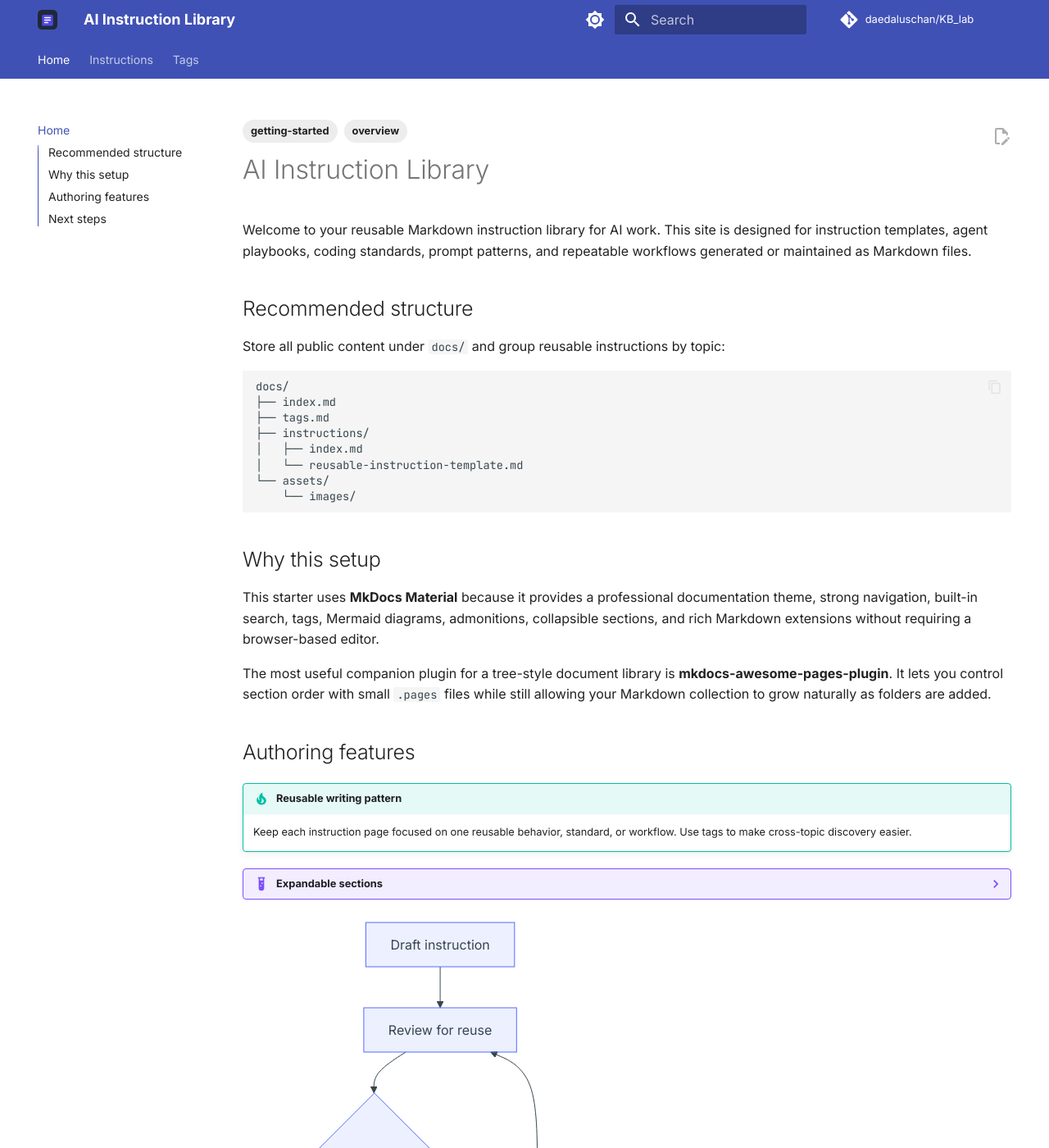
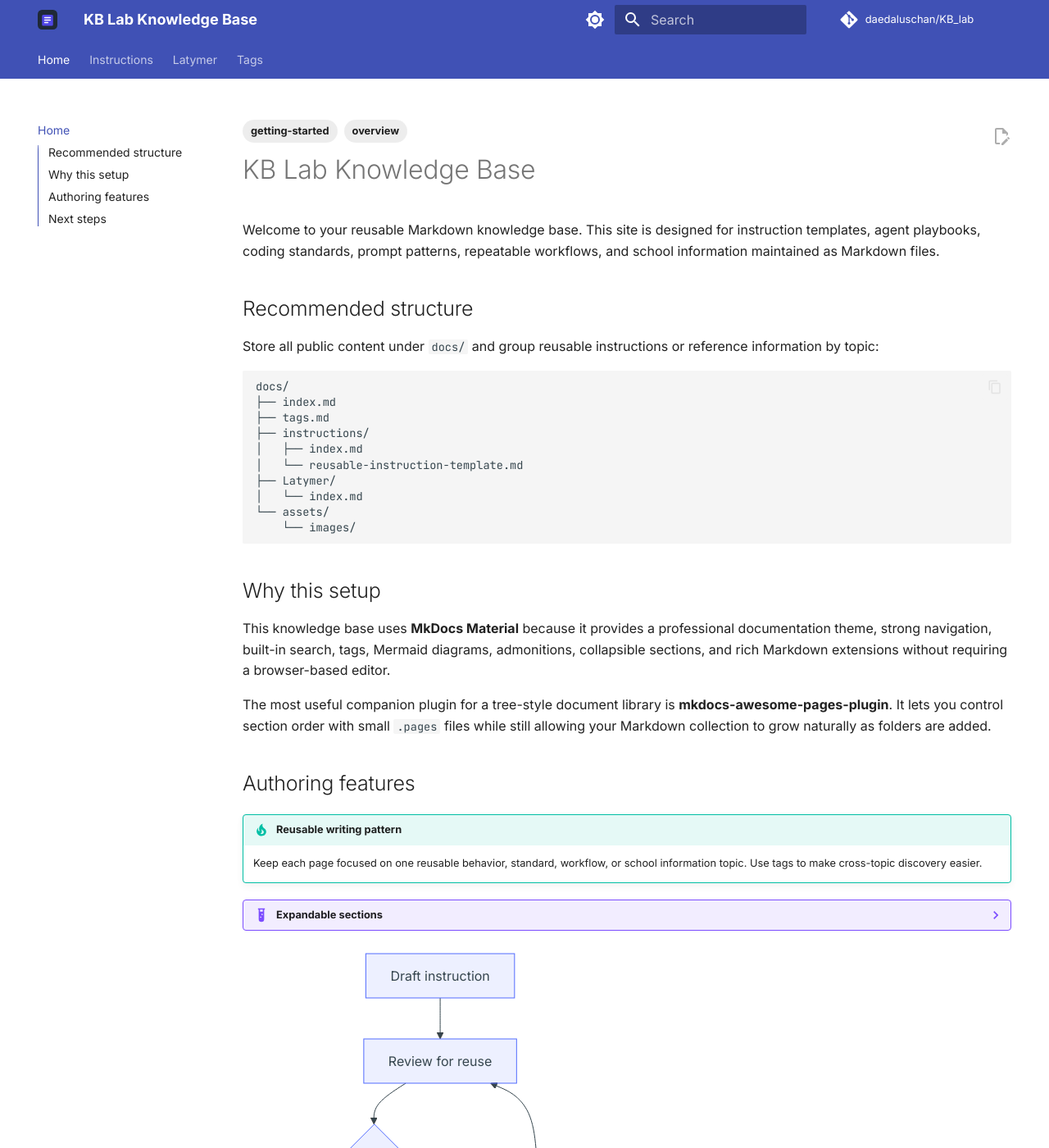
Before and after one commit to daedaluschan/KB_lab, an MkDocs documentation site: the page built from docs/index.md, in a window 1280 px wide and 1400 px high. Shown: the whole window at 82% size. Built offline with MkDocs 1.6.1 and Material for MkDocs 9.7.7, drawn with Linux system fonts in a browser that asks for light colours; comment, search, counter and statistics services are not loaded; some of the changed text lies outside the part shown.

Commit message:
Broaden knowledge base for school information

````diff
--- a/docs/index.md
+++ b/docs/index.md
@@ -4,13 +4,13 @@ tags:
   - getting-started
 ---
 
-# AI Instruction Library
+# KB Lab Knowledge Base
 
-Welcome to your reusable Markdown instruction library for AI work. This site is designed for instruction templates, agent playbooks, coding standards, prompt patterns, and repeatable workflows generated or maintained as Markdown files.
+Welcome to your reusable Markdown knowledge base. This site is designed for instruction templates, agent playbooks, coding standards, prompt patterns, repeatable workflows, and school information maintained as Markdown files.
 
 ## Recommended structure
 
-Store all public content under `docs/` and group reusable instructions by topic:
+Store all public content under `docs/` and group reusable instructions or reference information by topic:
 
 ```text
 docs/
@@ -19,20 +19,22 @@ docs/
 ├── instructions/
 │   ├── index.md
 │   └── reusable-instruction-template.md
+├── Latymer/
+│   └── index.md
 └── assets/
     └── images/
 ```
 
 ## Why this setup
 
-This starter uses **MkDocs Material** because it provides a professional documentation theme, strong navigation, built-in search, tags, Mermaid diagrams, admonitions, collapsible sections, and rich Markdown extensions without requiring a browser-based editor.
+This knowledge base uses **MkDocs Material** because it provides a professional documentation theme, strong navigation, built-in search, tags, Mermaid diagrams, admonitions, collapsible sections, and rich Markdown extensions without requiring a browser-based editor.
 
 The most useful companion plugin for a tree-style document library is **mkdocs-awesome-pages-plugin**. It lets you control section order with small `.pages` files while still allowing your Markdown collection to grow naturally as folders are added.
 
 ## Authoring features
 
 !!! tip "Reusable writing pattern"
-    Keep each instruction page focused on one reusable behavior, standard, or workflow. Use tags to make cross-topic discovery easier.
+    Keep each page focused on one reusable behavior, standard, workflow, or school information topic. Use tags to make cross-topic discovery easier.
 
 ??? example "Expandable sections"
     Use collapsible blocks for optional details, examples, anti-patterns, or implementation notes.
@@ -49,6 +51,6 @@ flowchart TD
 
 ## Next steps
 
-1. Replace `<username>` and `<repository>` in `mkdocs.yml` with your GitHub project site details.
-2. Add more instruction pages under `docs/instructions/`.
-3. Push to GitHub and enable GitHub Pages with **GitHub Actions** as the source.
+1. Add more instruction pages under `docs/instructions/` and school information under `docs/Latymer/`.
+2. Keep section indexes and `.pages` navigation files up to date as content grows.
+3. Validate changes with `mkdocs build --strict` before publishing.
--- a/mkdocs.yml
+++ b/mkdocs.yml
@@ -1,5 +1,5 @@
-site_name: AI Instruction Library
-site_description: A reusable markdown instruction library for AI prompts, agents, coding standards, and workflow playbooks.
+site_name: KB Lab Knowledge Base
+site_description: A reusable markdown knowledge base for AI instructions, workflow playbooks, and school information.
 site_url: https://daedaluschan.github.io/KB_lab/
 repo_url: https://github.com/daedaluschan/KB_lab
 repo_name: daedaluschan/KB_lab
````
Also changed, not shown: AGENTS.md (+9 -9 lines), README.md (+11 -7 lines), docs/Latymer/index.md (added, +21 -0 lines), docs/.pages, docs/Latymer/.pages (added).
